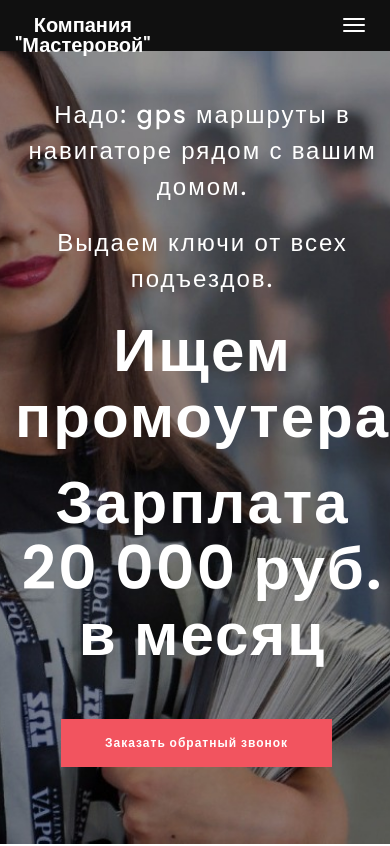
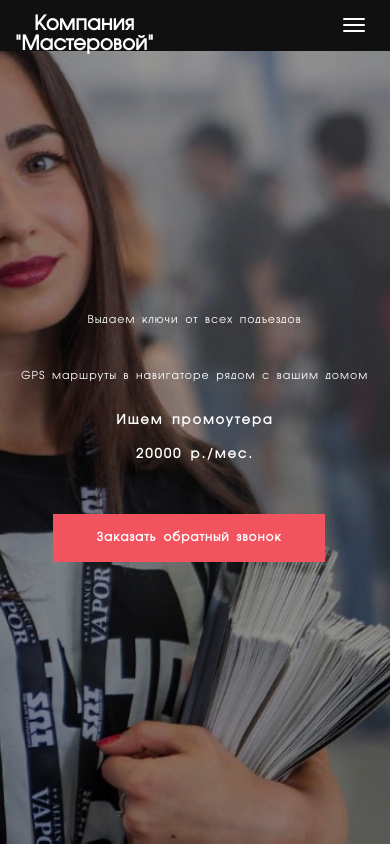
Before and after one commit to nlv/landing_masters, a plain HTML site: page index.html in a window 390 px wide. Shown: the top 846 px of the page. Drawn offline with Linux system fonts and the light colour scheme.

Commit message:
Стартовая страница

```diff
--- /dev/null
+++ b/css/font-agvarantgradecyr.css
@@ -0,0 +1,12 @@
+@font-face {
+	font-family: "AGAvantGardeCyr Book";
+	src: url("../fonts/agavantgardecyr-book.eot"); /* IE9 Compat Modes */
+	src: url("../fonts/agavantgardecyr-book.eot?#iefix") format("embedded-opentype"), /* IE6-IE8 */
+		url("../fonts/agavantgardecyr-book.otf") format("opentype"), /* Open Type Font */
+		url("../fonts/agavantgardecyr-book.svg") format("svg"), /* Legacy iOS */
+		url("../fonts/agavantgardecyr-book.ttf") format("truetype"), /* Safari, Android, iOS */
+		url("../fonts/agavantgardecyr-book.woff") format("woff"), /* Modern Browsers */
+		url("../fonts/agavantgardecyr-book.woff2") format("woff2"); /* Modern Browsers */
+	font-weight: normal;
+	font-style: normal;
+}
--- a/css/style.css
+++ b/css/style.css
@@ -8,9 +8,11 @@ http://www.templatemo.com/tm-486-new-event
 
 body {
 		background: #ffffff;
-    font-family: 'Poppins', sans-serif;
-    font-style: normal;
-		font-weight: 400;
+    font-family: 'AGAvantGardeCyr Book', monospace;
+    /* font-family: monospace; */
+    /* font-style: normal; */
+    font-weight: 400;
+    font-size: 14px;
 }
 
 
@@ -25,13 +27,17 @@ h3,h5 {
   font-weight: 500;
 }
 
+h1.stepped {
+  /* margin-top: 60px; */
+}
+
 h1 {
-    font-size: 60px;
+    font-size: 1.3rem;
     letter-spacing: 2px;
 }
 
 h2 {
-  font-size: 30px;
+  font-size: 1.2rem;
   text-transform: uppercase;
 }
 
@@ -735,4 +741,41 @@ footer {
     height: 100vh;
   }
 
+  @media (max-width: 600px) {
+
+    body {
+      font-size: 8px;
+    }
+
+    h1 {
+      font-size: 1.3rem;
+    }
+
+    h2 {
+      font-size: 1.2rem;
+      text-transform: uppercase;
+    }
+
+    h3 {
+      line-height: none;
+      font-size: 1.1rem;
+    }
+
+    #intro h3 {
+      letter-spacing: 1px;
+    }
+
+    h5 {
+        padding-top: 10px;
+    }
+
+    .col-sm-12 {
+      padding-left: 0;
+      padding-right: 0;
+    }
+  }
+
+
+
+
 }
--- a/index.html
+++ b/index.html
@@ -15,6 +15,8 @@ http://www.templatemo.com/tm-486-new-event
 <link rel="stylesheet" href="css/bootstrap.min.css">
 <link rel="stylesheet" href="css/animate.css">
 <link rel="stylesheet" href="css/font-awesome.min.css">
+<!-- <link rel="stylesheet" href="css/poppins_medium.css"> -->
+<link rel="stylesheet" href="css/font-agvarantgradecyr.css">
 <link rel="stylesheet" href="css/owl.theme.css">
 <link rel="stylesheet" href="css/owl.carousel.css">
 
@@ -22,7 +24,7 @@ http://www.templatemo.com/tm-486-new-event
 <link rel="stylesheet" href="css/style.css">
 
 <!-- Google Font -->
-<link href='https://fonts.googleapis.com/css?family=Poppins:400,500,600' rel='stylesheet' type='text/css'>
+<!-- <link href='https://fonts.googleapis.com/css?family=Poppins:400,500,600' rel='stylesheet' type='text/css'> -->
 
 </head>
 <body data-spy="scroll" data-offset="50" data-target=".navbar-collapse">
@@ -81,10 +83,10 @@ http://www.templatemo.com/tm-486-new-event
 		<div class="row">
 
 			<div class="col-md-12 col-sm-12">
-				<h3 class="wow bounceIn" data-wow-delay="0.9s">Надо: gps маршруты в навигаторе рядом с вашим домом.</h3>
-				<h3 class="wow bounceIn" data-wow-delay="0.9s">Выдаем ключи от всех подъездов. </h3>
+				<h3 class="wow bounceIn" data-wow-delay="0.9s">Выдаем ключи от всех подъездов</h3>
+				<h3 class="wow bounceIn" data-wow-delay="0.9s">GPS маршруты в навигаторе рядом с вашим домом</h3>
 				<h1 class="wow fadeInUp" data-wow-delay="1.6s">Ищем промоутера</h1>
-				<h1 class="wow fadeInUp" data-wow-delay="1.6s">Зарплата 20 000 руб. в месяц</h1>
+				<h1 class="wow fadeInUp" data-wow-delay="1.6s">20000 р./мес.</h1>
 				<!-- <a href="#overview" class="btn btn-lg btn-default smoothScroll wow fadeInUp hidden-xs" data-wow-delay="2.3s">LEARN MORE</a> -->
 				<a href="#register" class="btn btn-lg btn-danger smoothScroll wow fadeInUp" data-wow-delay="2.3s">Заказать обратный звонок</a>
 			</div>
```
Also changed, not shown: fonts/agavantgardecyr-book.otf (added), fonts/agavantgardecyr-book.ttf (added), fonts/agavantgardecyr-book.woff (added), fonts/agavantgardecyr-book.woff2 (added), 2 other files.
